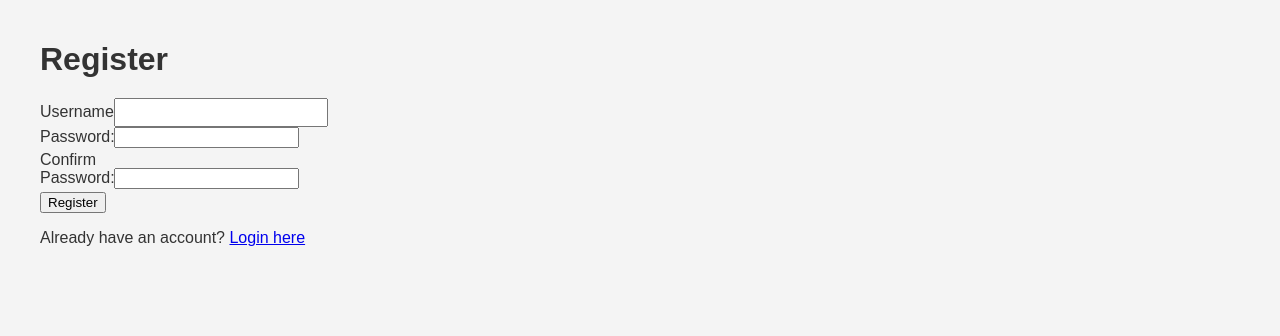
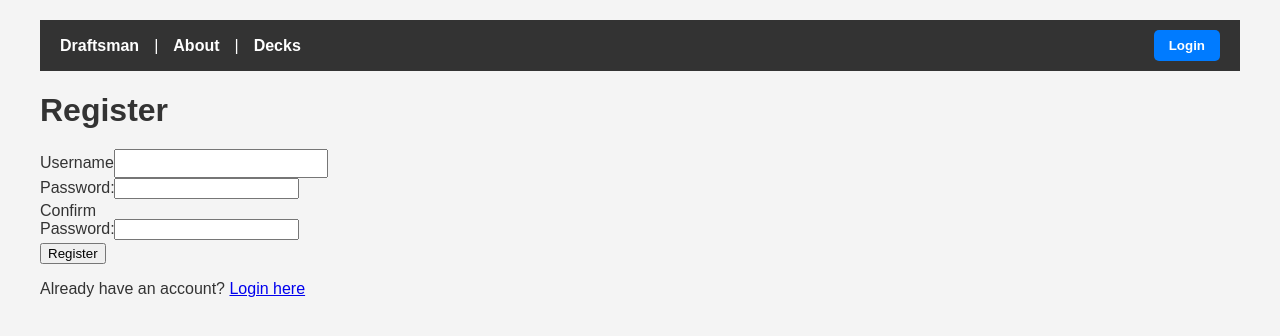
Before and after one commit to MrBus1ness/web-dev-final, a PHP site: page /register.php in a window 1280 px wide. Shown: the top 336 px of the page. Run offline with PHP 8.4, Linux system fonts and the light colour scheme; the visitor is signed in with stand-in values (Sample User, id 1).

Commit message:
Added the toolbar to login and register pages.

```diff
--- a/index.php
+++ b/index.php
@@ -75,7 +75,7 @@ try {
             <a href="decks.php">Decks</a>
         </nav>
 
-        <button class="login-button" onclick="window.location.href='login.html'">Login</button>
+        <button class="login-button" onclick="window.location.href='login.php'">Login</button>
     </header>
     <main>
 
--- a/register.php
+++ b/register.php
@@ -36,6 +36,16 @@ if ($_SERVER['REQUEST_METHOD'] == 'POST') {
     <link rel="stylesheet" href="styles.css">
 </head>
 <body>
+    <header>
+        <nav>
+            <a href="index.html">Draftsman</a> |
+            <a href="about.html">About</a> |
+            <a href="decks.php">Decks</a>
+        </nav>
+
+        <button class="login-button" onclick="window.location.href='login.php'">Login</button>
+    </header>
+    <main>
         <div class="auth-container">
             <h1>Register</h1>
             <?php if ($error_message): ?>
@@ -62,5 +72,6 @@ if ($_SERVER['REQUEST_METHOD'] == 'POST') {
             </form>
             <p>Already have an account? <a href="login.php">Login here</a></p>
         </div>
+    </main>
 </body>
 </html>
```
Also changed, not shown: login.php (+11 -0 lines). Lines whose indentation alone changed are shown as unchanged.
